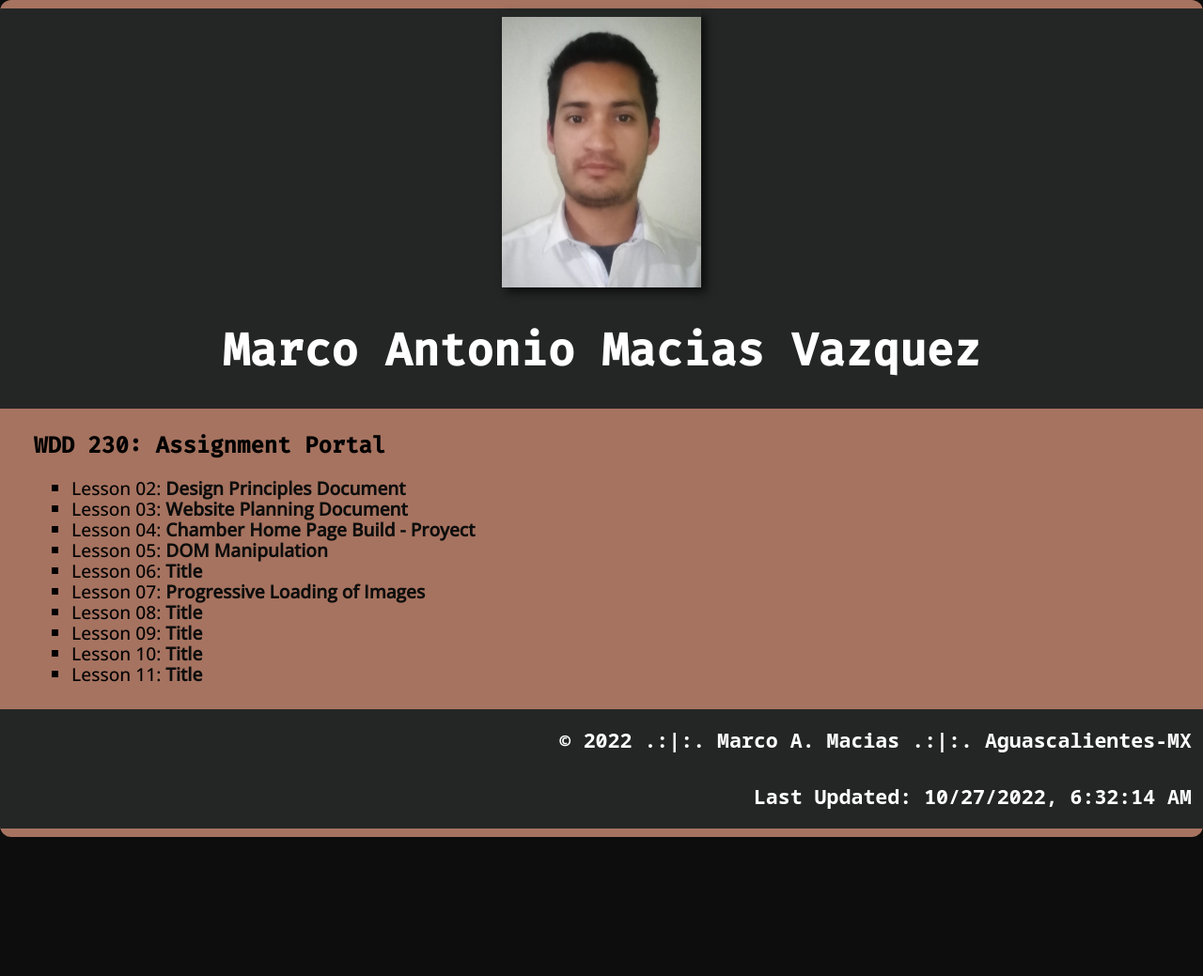
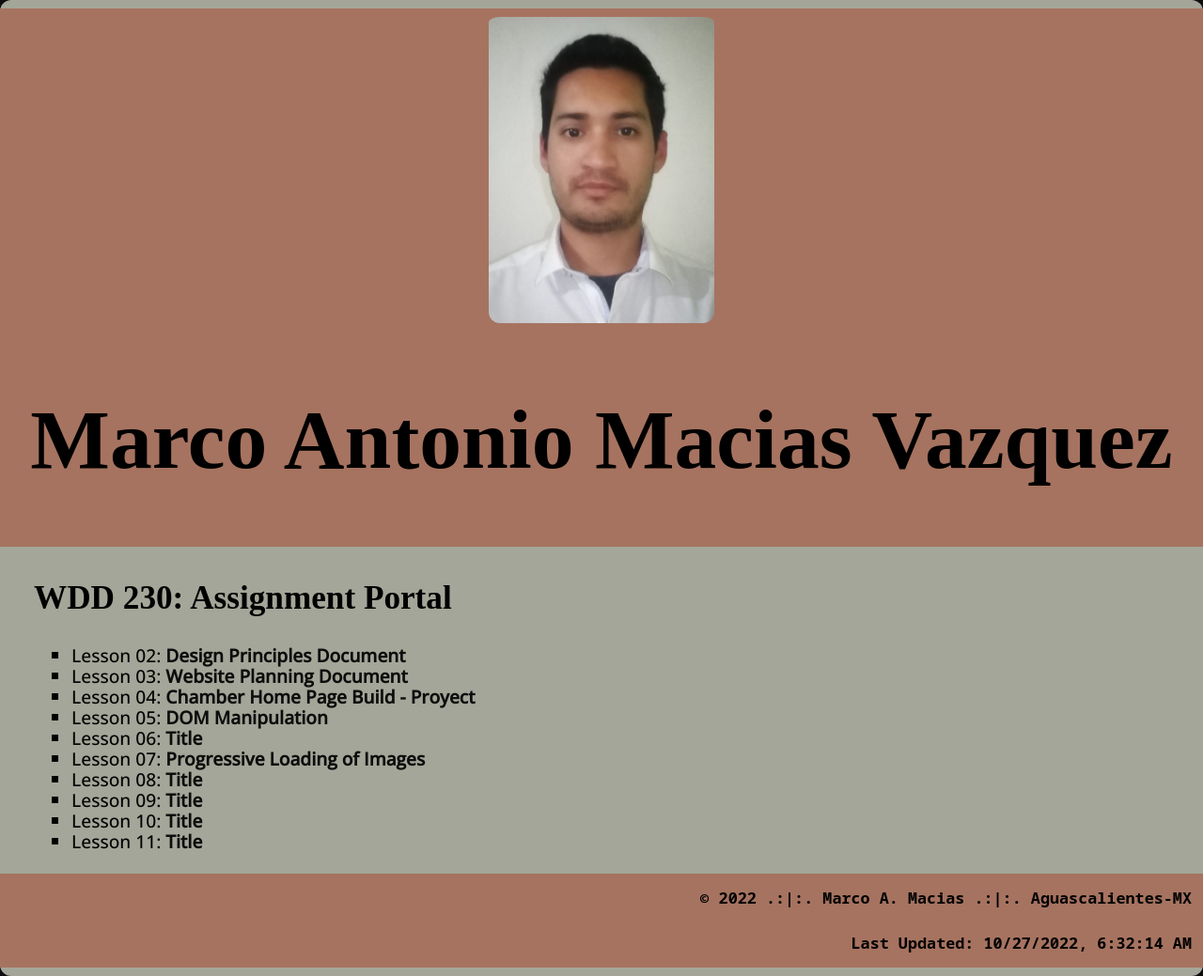
Before and after one commit to okantmav/wdd230-autum2022, a plain HTML site: page index.html in a window 1280 px wide. Shown: the whole page at 94% size. Before the commit the page ends 891 px from the top, so only its background shows below. Drawn offline with nearby package versions, Linux system fonts and the light colour scheme.

Commit message:
portal errors fixed

```diff
--- a/styles/medium.css
+++ b/styles/medium.css
@@ -18,43 +18,24 @@
 }
 
 @media only screen and (min-width: 32.5em) {
-  body {
-    background-color: var(--body-background-color);
-  }
-
   #content {
     width: auto;
     overflow: hidden;
     padding: 9px 0 9px 0;
     margin: 0 auto;
-    background-color: var(--primary-color);
-  }
-
-  header,
-  footer {
-    display: flex;
-    justify-content: space-around;
-    color: #fff;
-    font-family: var(--heading-font);
-    text-align: center;
-    text-decoration: none;
-    background-color: var(--complementary-color);
   }
 
   header {
     align-items: center;
-    font-size: var(--h1-font-size);
-    font-family: var(--h1-font-family);
+    font-size: 2.8rem;
   }
+
   img {
-    width: 212px;
-    height: max-content;
-    box-shadow: 5px 5px 9px var(--body-background-color);
+    width: 240px;
   }
 
   section h2 {
-    font-size: var(--h1-font-size);
-    font-family: var(--h1-font-family);
+    font-size: 2.2rem;
   }
 
   section ul li {
@@ -63,15 +44,10 @@
     list-style-type: square;
   }
   a {
-    font-size: var(--p-font-size);
-    font-weight: 600;
-    font-family: var(--p--font-family);
-    color: var(--body-background-color);
-    text-decoration: none;
+    font-size: 1.2rem;
   }
 
   footer {
-    font-size: var(--h2-font-size);
-    font-family: var(--h2-font-family);
+    font-size: .7rem;
   }
 }
--- a/styles/small.css
+++ b/styles/small.css
@@ -48,6 +48,7 @@ header {
 img {
   width: 240px;
   padding-top: 6px;
+  border-radius: 12px;
 }
 
 nav,
@@ -66,12 +67,12 @@ section h2 {
 
 section ul,
 section ul li {
-  font-size: var(--p-font-size);
+  font-size: 1rem;
   font-family: var(--p--font-family);
 }
 
 a {
-  font-size: var(--p-font-size);
+  font-size: .9rem;
   font-weight: 600;
   font-family: var(--h2--font-family);
   color: var(--body-background-color);
@@ -82,6 +83,6 @@ footer {
   align-items: flex-end;
   text-align: right;
   padding-right: 12px;
-  font-size: var(--h2-font-size);
+  font-size: .5rem;
   font-family: var(--h2-font-family);
 }
```
